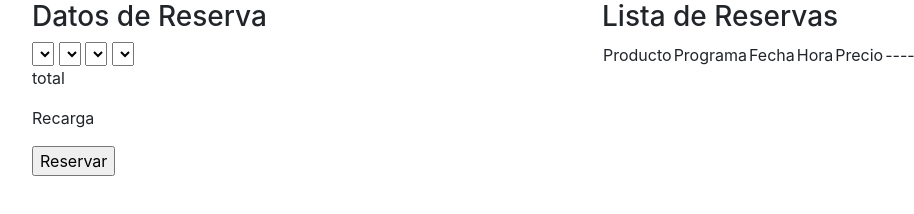
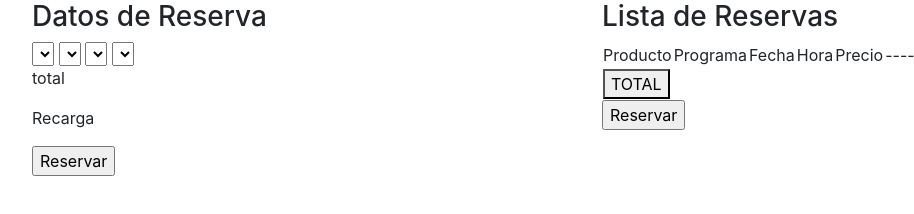
Before and after one commit to angelicanoriega/AmericaTVHackaton, a website: page index.html in a window 1280 px wide. Shown: the whole page, without its empty margins (53-967 px from the left). Drawn offline with nearby package versions, Linux system fonts and the light colour scheme; no server answers.

Commit message:
actualizando datos

```diff
--- a/data.js
+++ b/data.js
@@ -118,7 +118,6 @@ btn.addEventListener('click', () => {
 
 const showData = (nameProduct, nameProgram, nameFech, nameday, nameMoney, array) => {
     if (6 > array.length) {
-
         const tr = document.createElement("tr");
         const td = document.createElement("td");
         const td2 = document.createElement("td");
@@ -166,11 +165,8 @@ const showData = (nameProduct, nameProgram, nameFech, nameday, nameMoney, array)
                         firebase.database().ref().child(`/Programas/${nameProgram}/${element}`).update({
                             "state": "true"
                         });
-
                     }
                 });
-
-
             })
         })
     } else {
--- a/index.html
+++ b/index.html
@@ -37,6 +37,15 @@
                             <td>------</td>
                         </tr>
                     </table>
+                    <table  >
+                        <tr>
+                            <td>
+                                <button id="calcul">TOTAL</button></td>
+                            <td id="total"></td>
+                        </tr>
+                    </table>
+                    <input type="button" value="Reservar" id="btnReserv">
+
             </div>
         </div>
 
--- a/src/reservation.css
+++ b/src/reservation.css
@@ -70,6 +70,3 @@ header h1{
     height: 50px;
     color: #FF5000;
 }
-
-
-/* ------------------------------------------- */
```
Also changed, not shown: src/calendario.html (+5 -5 lines). Lines whose indentation alone changed are shown as unchanged.
